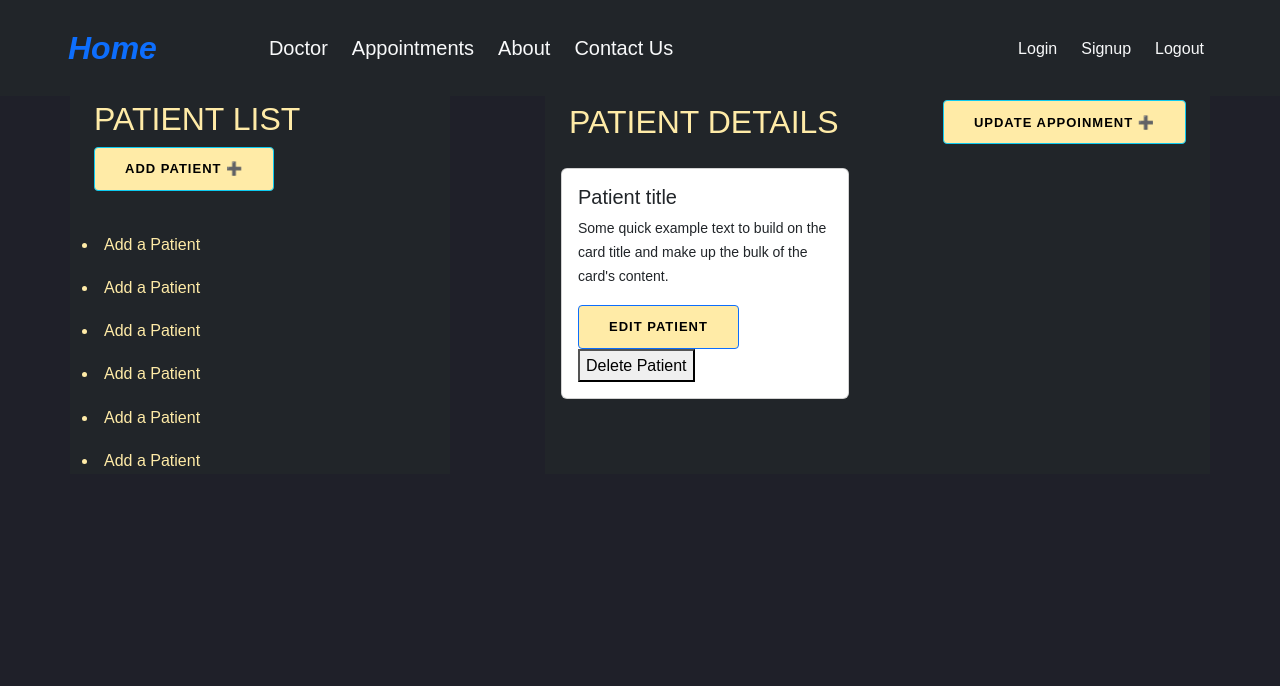
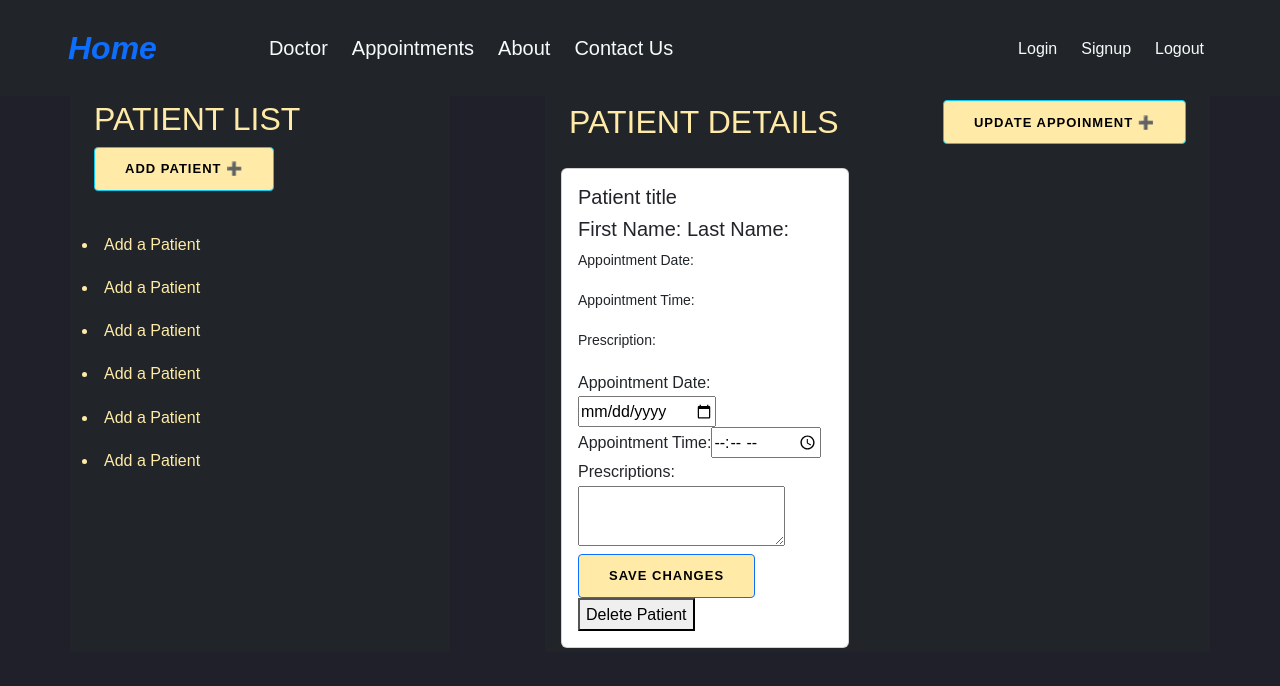
Before and after one commit to levy-web/client-thirty-two, a React (Create React App) app: page / in a window 1280 px wide. Shown: the top 686 px of the page. Built offline with nearby package versions, Linux system fonts and the light colour scheme; no server answers.

Commit message:
created edit component

```diff
--- /dev/null
+++ b/src/components/EditPatient.js
@@ -0,0 +1,40 @@
+import React, { useState } from "react";
+    function EditPatient({ patientId }) {
+    const [appointmentDate, setAppointmentDate] = useState("");
+    const [appointmentTime, setAppointmentTime] = useState("");
+    const [prescriptions, setPrescriptions] = useState("");
+    const handleSubmit = (event) => {
+        event.preventDefault();
+        // Call your API or update function with the modified data
+        // ...
+    };
+    return (
+        <form onSubmit={handleSubmit}>
+        <label>
+            Appointment Date:
+            <input
+            type="date"
+            value={appointmentDate}
+            onChange={(event) => setAppointmentDate(event.target.value)}
+            />
+        </label>
+        <label>
+            Appointment Time:
+            <input
+            type="time"
+            value={appointmentTime}
+            onChange={(event) => setAppointmentTime(event.target.value)}
+            />
+        </label>
+        <label>
+            Prescriptions:
+            <textarea
+            value={prescriptions}
+            onChange={(event) => setPrescriptions(event.target.value)}
+            />
+        </label>
+        <button type="submit" className="btn btn-primary">Save Changes</button>
+        </form>
+    );
+    }
+    export default EditPatient;
--- a/src/components/ListPatients.js
+++ b/src/components/ListPatients.js
@@ -1,6 +1,7 @@
 import React from "react";
 import { Link } from "react-router-dom";
 import DeletePatient from "./DeletePatient";
+import EditPatient from "./EditPatient";
 
 function ListPatients({ user }) {
   //   const [todos, setTodos] = useState([]);
@@ -49,7 +50,7 @@ function ListPatients({ user }) {
                     href="/addpatient"
                     type="submit"
                   >
-                    update appoinment ➕
+                    Update Appoinment ➕
                   </button>
                 </Link>
               </div>
@@ -58,18 +59,26 @@ function ListPatients({ user }) {
           <div className="pt-2">
             <div className="card ms-1 mb-1" style={{ width: "18rem" }}>
               <div className="card-body">
-                <h5 clclassNameass="card-title">Patient title</h5>
-                <p className="card-text">
-                  Some quick example text to build on the card title and make up
-                  the bulk of the card's content.
-                </p>
-                <button className="btn btn-primary btn-sm">Edit Patient</button>
+                <h5 className="card-title">Patient title</h5>
+                <h5 className="card-title">
+                  First Name:
+
+                  Last Name:
+                </h5>
+                <p className="card-text">Appointment Date:</p>
+                <p className="card-text">Appointment Time:</p>
+                <p className="card-text">Prescription:</p>
+                <EditPatient>
+                  <button className="btn btn-primary btn-sm">
+                    Edit Patient
+                  </button>
+                </EditPatient>
                 <DeletePatient>
-                <button className="btn btn-danger btn-sm">Delete Patient</button>
+                  <button className="btn btn-danger btn-sm">
+                    Delete Patient
+                  </button>
                 </DeletePatient>
               </div>
-
-
             </div>
           </div>
         </div>
```
Also changed, not shown: 1 other file (tests, documents, lock files or other folders). Lines whose indentation alone changed are shown as unchanged.
